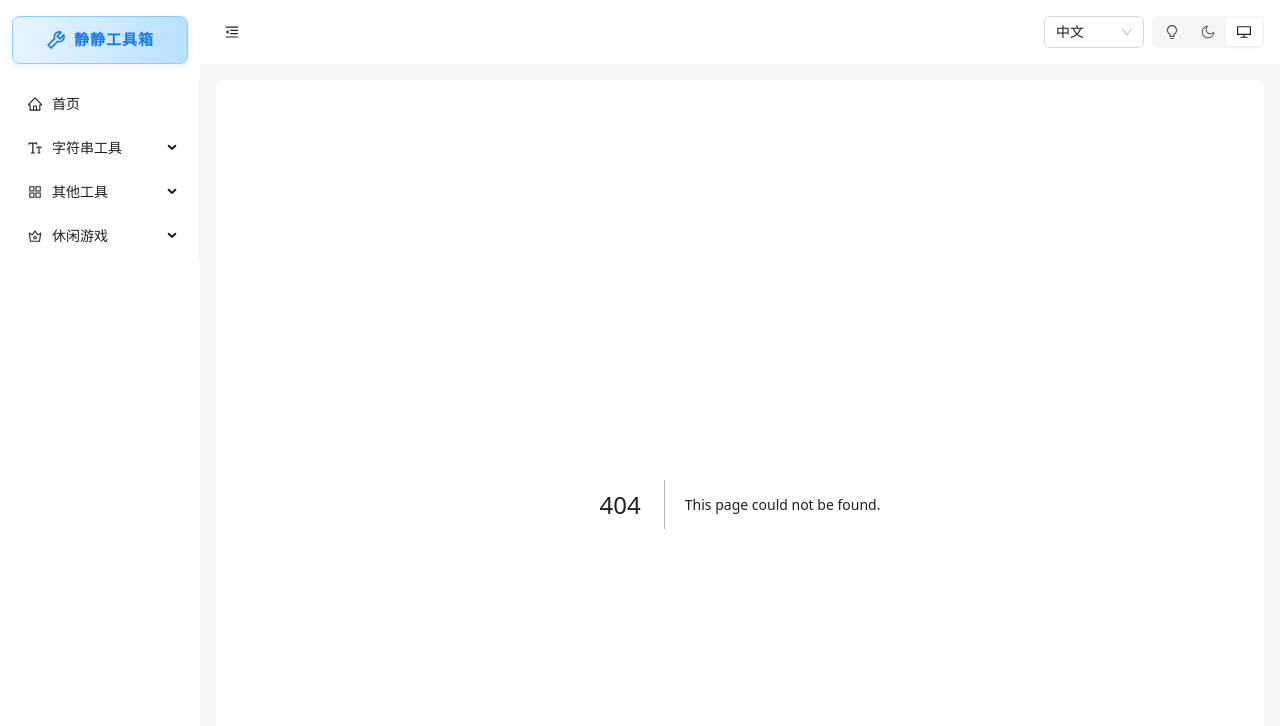
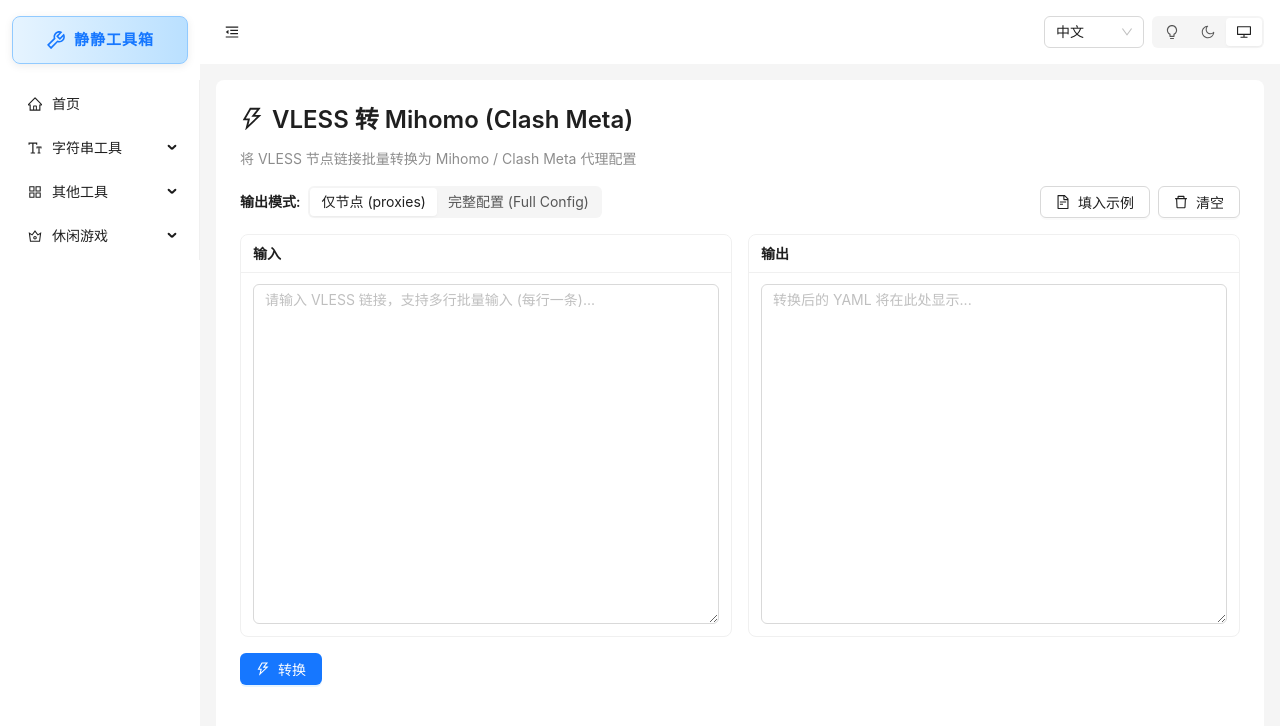
Before and after one commit to teatang/t-tool, a Next.js app: page /tools/vless-to-mihomo in a window 1280 px wide. Before the commit this address had no page. Shown: the top 726 px of the page. Built offline with nearby package versions, Linux system fonts and the light colour scheme.

Commit message:
feat(page): create vless-to-mihomo tool page

```diff
--- /dev/null
+++ b/app/tools/vless-to-mihomo/page.tsx
@@ -0,0 +1,223 @@
+'use client';
+
+import { useState } from 'react';
+import { Card, Input, Button, Space, Typography, Segmented, Alert, Tag, message, Tooltip } from 'antd';
+import {
+  CopyOutlined,
+  DownloadOutlined,
+  ThunderboltOutlined,
+  DeleteOutlined,
+  FileTextOutlined,
+} from '@ant-design/icons';
+import { vlessToMihomoYaml } from '@/utils';
+import { useI18n } from '@/contexts/I18nContext';
+
+// 禁用静态预渲染，因为页面依赖客户端 i18n 上下文
+export const dynamic = 'force-dynamic';
+
+const { Title, Text } = Typography;
+const { TextArea } = Input;
+
+type OutputMode = 'proxies' | 'full';
+
+const SAMPLE_VLESS = [
+  'vless://9e14a2f8-9584-482a-a92c-671234567890@us-sample.example.com:443?security=reality&encryption=none&pbk=1s2d3f4g5h6j7k8l9z0x_sample_public_key&sid=12345678&fp=chrome&type=tcp&flow=xtls-rprx-vision&sni=yahoo.com#%F0%9F%87%BA%F0%9F%87%B8%20US%20Reality%20Node',
+  'vless://b823e590-7c2a-4581-b514-123456789abc@hk-sample.example.com:8443?security=tls&encryption=none&type=ws&host=hk-sample.example.com&path=%2Fvless-ws&sni=hk-sample.example.com#%F0%9F%87%AD%F0%9F%87%B0%20HK%20WebSocket%20Node',
+  'vless://f13a7c64-39d2-4ce0-9842-abcdef123456@jp-sample.example.com:443?security=tls&encryption=none&type=grpc&serviceName=vless-grpc&sni=jp-sample.example.com#%F0%9F%87%AF%F0%9F%87%B5%20JP%20gRPC%20Node',
+].join('\n');
+
+export default function VlessToMihomoPage() {
+  const { t } = useI18n();
+  const [input, setInput] = useState('');
+  const [output, setOutput] = useState('');
+  const [mode, setMode] = useState<OutputMode>('proxies');
+  const [nodeCount, setNodeCount] = useState<number>(0);
+  const [errors, setErrors] = useState<string[]>([]);
+
+  const runConvert = (text: string, currentMode: OutputMode) => {
+    if (!text.trim()) {
+      setOutput('');
+      setNodeCount(0);
+      setErrors([]);
+      return;
+    }
+
+    const res = vlessToMihomoYaml(text, currentMode);
+    setOutput(res.yaml);
+    setNodeCount(res.count);
+    setErrors(res.errors);
+  };
+
+  const handleConvert = () => {
+    runConvert(input, mode);
+  };
+
+  const handleModeChange = (val: OutputMode) => {
+    setMode(val);
+    if (input.trim()) {
+      runConvert(input, val);
+    }
+  };
+
+  const handleLoadSample = () => {
+    setInput(SAMPLE_VLESS);
+    runConvert(SAMPLE_VLESS, mode);
+  };
+
+  const handleClear = () => {
+    setInput('');
+    setOutput('');
+    setNodeCount(0);
+    setErrors([]);
+  };
+
+  const handleCopy = async () => {
+    if (!output) return;
+    try {
+      await navigator.clipboard.writeText(output);
+      message.success(t('tools.vlessToMihomo.copySuccess'));
+    } catch {
+      message.error('复制失败，请手动选择复制');
+    }
+  };
+
+  const handleDownload = () => {
+    if (!output) return;
+    const blob = new Blob([output], { type: 'text/yaml;charset=utf-8' });
+    const url = URL.createObjectURL(blob);
+    const a = document.createElement('a');
+    a.href = url;
+    a.download = mode === 'full' ? 'mihomo-config.yaml' : 'mihomo-proxies.yaml';
+    document.body.appendChild(a);
+    a.click();
+    document.body.removeChild(a);
+    URL.revokeObjectURL(url);
+  };
+
+  return (
+    <div className="space-y-4">
+      {/* 头部标题与说明 */}
+      <div>
+        <Title level={3}>
+          <ThunderboltOutlined className="text-blue-500 mr-2" />
+          {t('tools.vlessToMihomo.title')}
+        </Title>
+        <Text type="secondary">
+          {t('tools.vlessToMihomo.description')}
+        </Text>
+      </div>
+
+      {/* 控制栏 */}
+      <div className="flex flex-wrap items-center justify-between gap-3">
+        <Space wrap>
+          <Text strong>{t('tools.vlessToMihomo.outputMode')}:</Text>
+          <Segmented<OutputMode>
+            options={[
+              { label: t('tools.vlessToMihomo.proxiesOnly'), value: 'proxies' },
+              { label: t('tools.vlessToMihomo.fullConfig'), value: 'full' },
+            ]}
+            value={mode}
+            onChange={handleModeChange}
+          />
+        </Space>
+        <Space wrap>
+          <Button icon={<FileTextOutlined />} onClick={handleLoadSample}>
+            {t('tools.vlessToMihomo.sample')}
+          </Button>
+          <Button icon={<DeleteOutlined />} onClick={handleClear}>
+            {t('common.clear')}
+          </Button>
+        </Space>
+      </div>
+
+      {/* 输入与输出卡片 */}
+      <div className="grid grid-cols-1 md:grid-cols-2 gap-4">
+        {/* 左侧：输入卡片 */}
+        <Card
+          title={
+            <div className="flex items-center justify-between">
+              <span>{t('common.input')}</span>
+              {input.trim() && (
+                <Text type="secondary" className="text-xs font-normal">
+                  {input.trim().split('\n').filter(Boolean).length} 行
+                </Text>
+              )}
+            </div>
+          }
+          size="small"
+        >
+          <TextArea
+            value={input}
+            onChange={(e) => setInput(e.target.value)}
+            rows={15}
+            placeholder={t('tools.vlessToMihomo.placeholder')}
+            className="font-mono text-xs"
+          />
+        </Card>
+
+        {/* 右侧：输出卡片 */}
+        <Card
+          title={
+            <div className="flex items-center justify-between">
+              <span>{t('common.output')}</span>
+              {nodeCount > 0 && (
+                <Tag color="success">
+                  {t('tools.vlessToMihomo.convertedCount').replace('{count}', String(nodeCount))}
+                </Tag>
+              )}
+            </div>
+          }
+          size="small"
+          extra={
+            output && (
+              <Space>
+                <Tooltip title={t('common.copy')}>
+                  <Button icon={<CopyOutlined />} size="small" onClick={handleCopy} />
+                </Tooltip>
+                <Tooltip title={t('tools.vlessToMihomo.download')}>
+                  <Button icon={<DownloadOutlined />} size="small" onClick={handleDownload} />
+                </Tooltip>
+              </Space>
+            )
+          }
+        >
+          <TextArea
+            value={output}
+            rows={15}
+            readOnly
+            placeholder={t('tools.vlessToMihomo.resultPlaceholder')}
+            className="font-mono text-xs"
+          />
+        </Card>
+      </div>
+
+      {/* 底部转换操作 */}
+      <Space>
+        <Button type="primary" icon={<ThunderboltOutlined />} onClick={handleConvert}>
+          {t('tools.vlessToMihomo.convert')}
+        </Button>
+        {output && (
+          <Button icon={<DownloadOutlined />} onClick={handleDownload}>
+            {t('tools.vlessToMihomo.download')}
+          </Button>
+        )}
+      </Space>
+
+      {/* 错误提示 */}
+      {errors.length > 0 && (
+        <Alert
+          type="warning"
+          showIcon
+          message="部分链接解析提示"
+          description={
+            <ul className="list-disc pl-4 mt-1 space-y-1">
+              {errors.map((err, idx) => (
+                <li key={idx}>{err}</li>
+              ))}
+            </ul>
+          }
+        />
+      )}
+    </div>
+  );
+}
```
